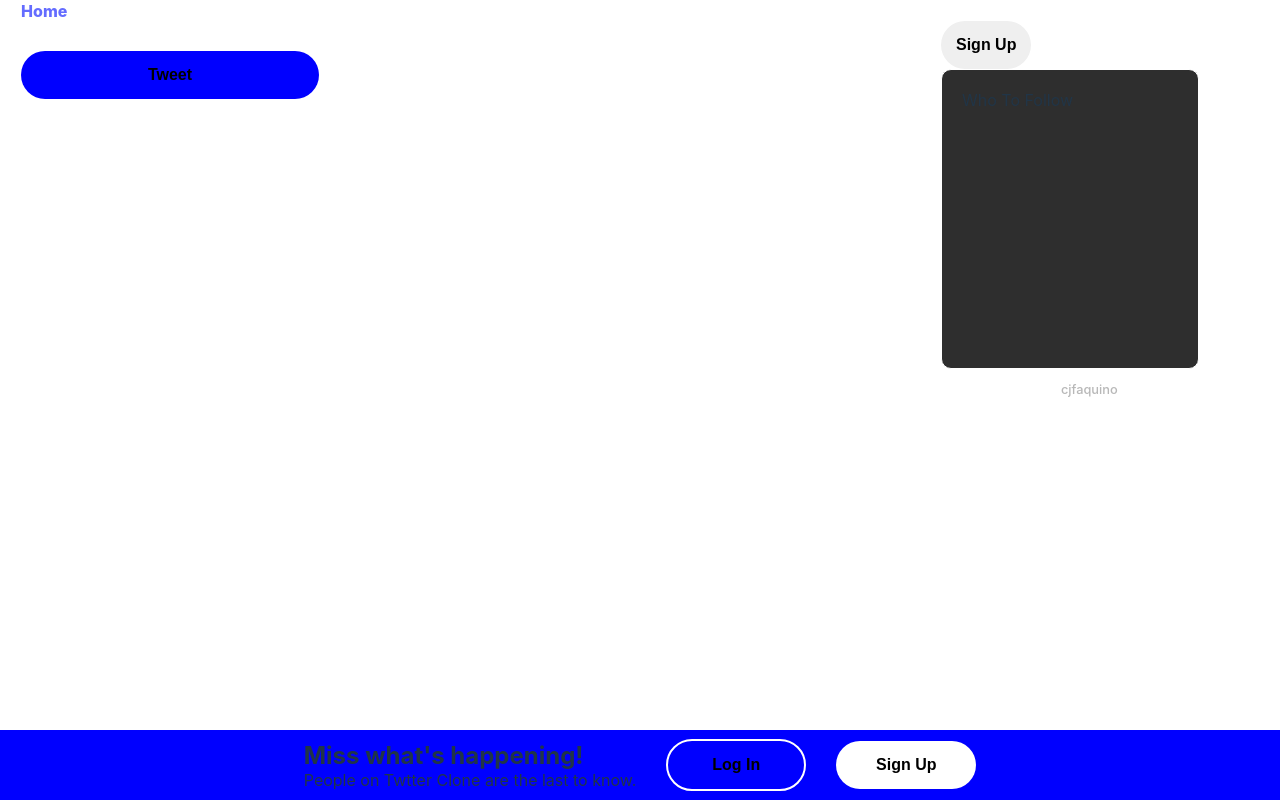
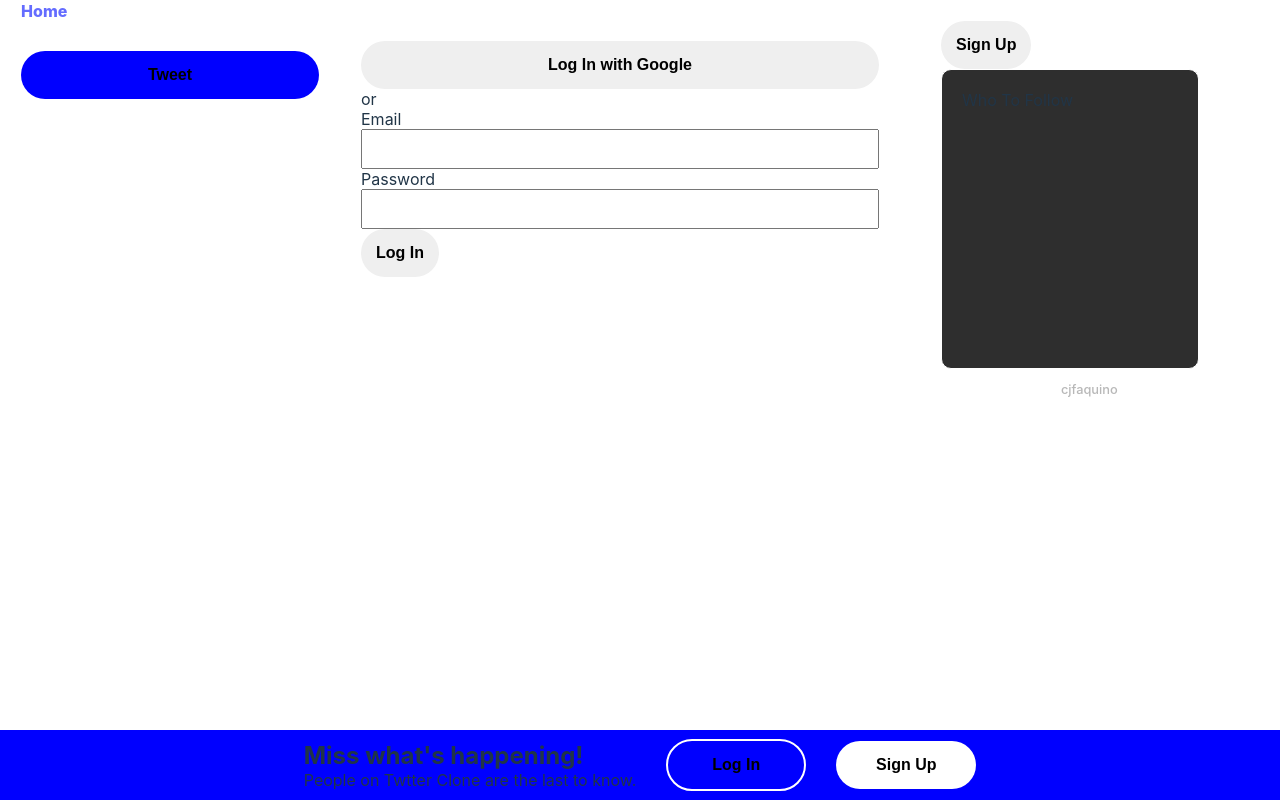
Before and after one commit to cjfaquino/twitter-clone, a React (Vite) app: page /login in a window 1280 px wide. Built offline with nearby package versions, Linux system fonts and the light colour scheme; no server answers.

Commit message:
add login page

```diff
--- a/src/App.css
+++ b/src/App.css
@@ -196,6 +196,22 @@ input:focus {
   border: 1px solid white;
 }
 
+.login-form {
+  padding: 40px;
+}
+
+.login-form,
+.login-form form {
+  display: flex;
+  flex-direction: column;
+}
+
+.login-form input {
+  width: 100%;
+  height: 40px;
+  font-size: 1rem;
+}
+
 /* MySidebar */
 
 #sidebar {
--- a/src/App.jsx
+++ b/src/App.jsx
@@ -11,6 +11,7 @@ import TweetPopup from './components/TweetPopup';
 import SignUp from './components/SignUp';
 import useToggle from './utils/useToggle';
 import NewProfile from './components/NewProfile';
+import Login from './components/Login';
 
 function App() {
   const [isSignedIn, currentUser] = useAuthStateObserver();
@@ -41,6 +42,7 @@ function App() {
               path='/signup/:user'
               element={<NewProfile currentUser={currentUser} />}
             />
+            <Route path='/login' element={<Login />} />
           </Routes>
         </div>
         <MySidebar isSignedIn={isSignedIn} />
--- /dev/null
+++ b/src/components/Login.jsx
@@ -0,0 +1,44 @@
+import React from 'react';
+import useInput from '../utils/useInput';
+import { signInWithGooglePopup } from '../firebase';
+
+function Login() {
+  const [emailVal, handleEmail] = useInput();
+  const [passwordVal, handlePassword] = useInput();
+
+  const handleSubmit = (e) => {
+    e.preventDefault();
+  };
+
+  return (
+    <div className='login-form'>
+      <button type='button' onClick={signInWithGooglePopup}>
+        Log In with Google
+      </button>
+      <div>or</div>
+      <form onSubmit={handleSubmit}>
+        <label htmlFor='email-login'>
+          Email
+          <input
+            type='text'
+            id='email-login'
+            value={emailVal}
+            onChange={handleEmail}
+          />
+        </label>
+        <label htmlFor='password-login'>
+          Password
+          <input
+            type='password'
+            id='password-login'
+            value={passwordVal}
+            onChange={handlePassword}
+          />
+          <button type='submit'>Log In</button>
+        </label>
+      </form>
+    </div>
+  );
+}
+
+export default Login;
```
